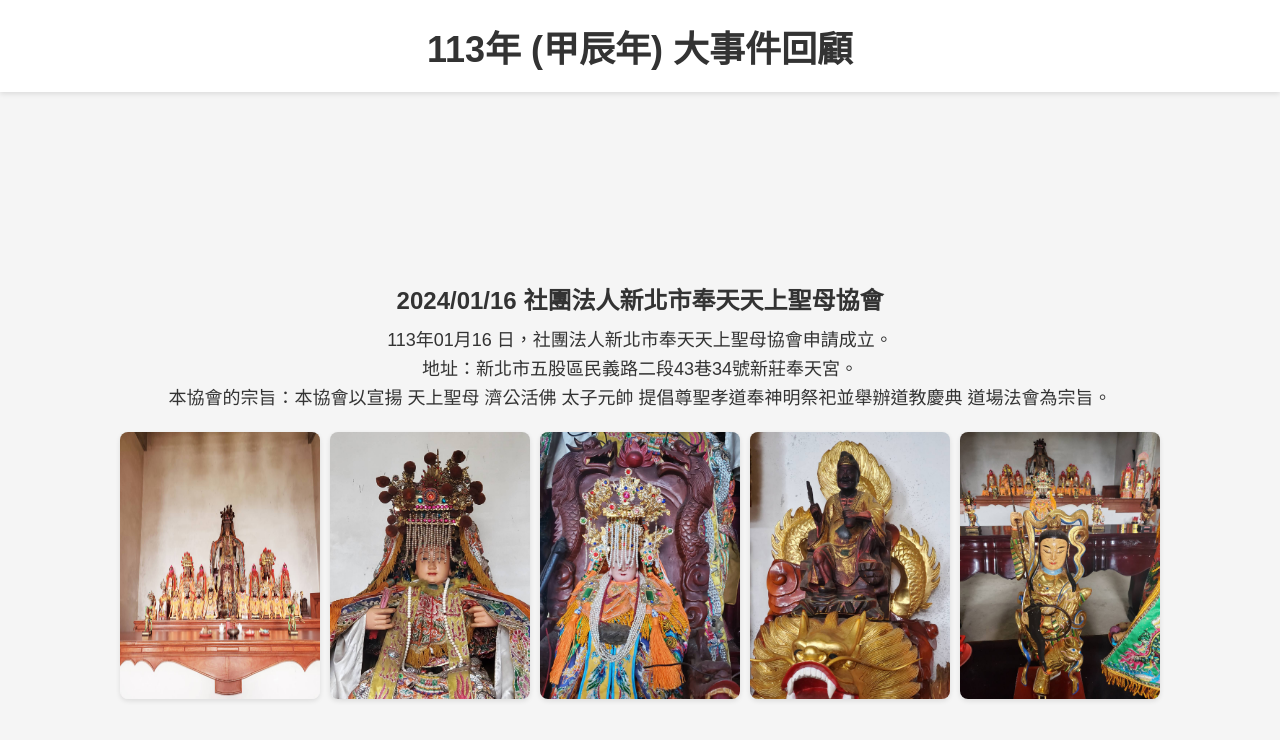
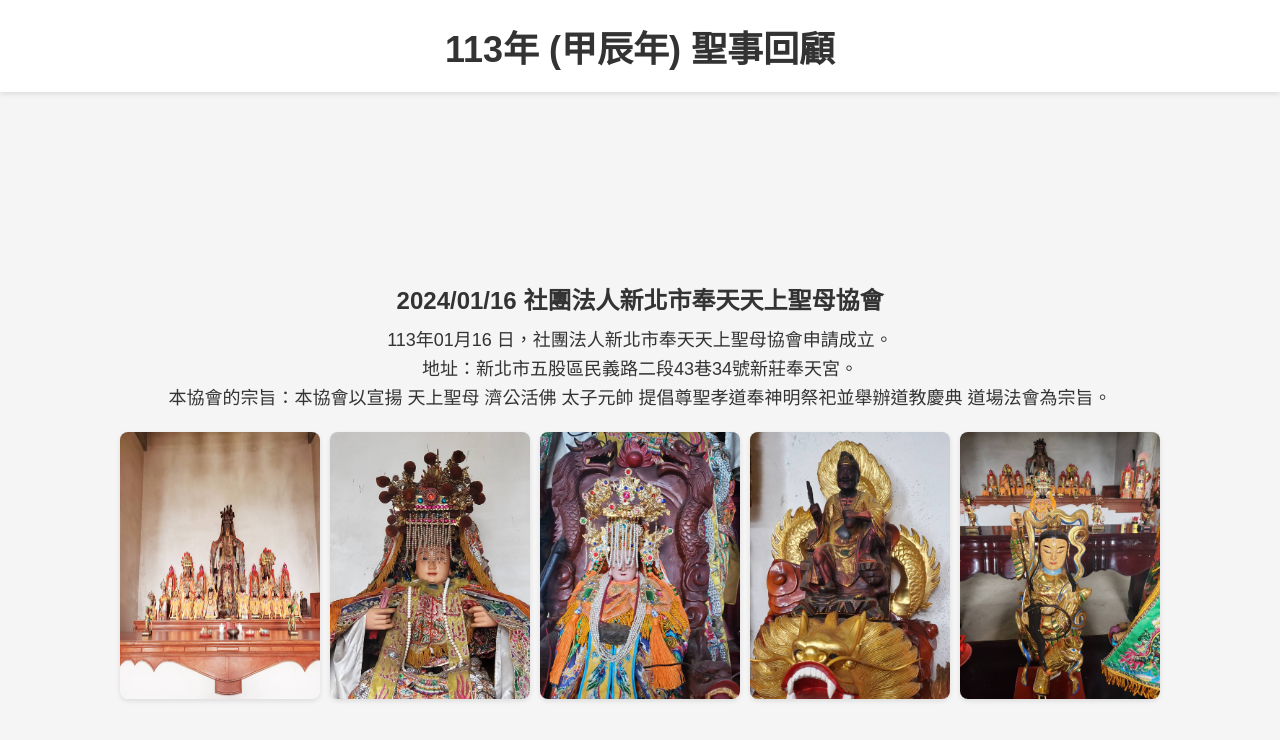
Before and after one commit to FuTunKuan/hello, a plain HTML site: page INDEX.html in a window 1280 px wide. Drawn offline with Linux system fonts and the light colour scheme.

Commit message:
Version 3

```diff
--- a/INDEX.html
+++ b/INDEX.html
@@ -3,7 +3,7 @@
 <head>
     <meta charset="UTF-8">
     <meta name="viewport" content="width=device-width, initial-scale=1.0">
-    <title>113年 (甲辰年) 大事件回顧</title>
+    <title>113年 (甲辰年) 聖事回顧</title>
     <style>
         body {
             font-family: Arial, sans-serif;
@@ -100,7 +100,7 @@
     </style>
 </head>
 <body>
-    <div class="header">113年 (甲辰年) 大事件回顧</div>
+    <div class="header">113年 (甲辰年) 聖事回顧</div>
     <div id="event-container" class="container">
         <!-- 事件內容將由 JavaScript 動態載入 -->
     </div>
```
